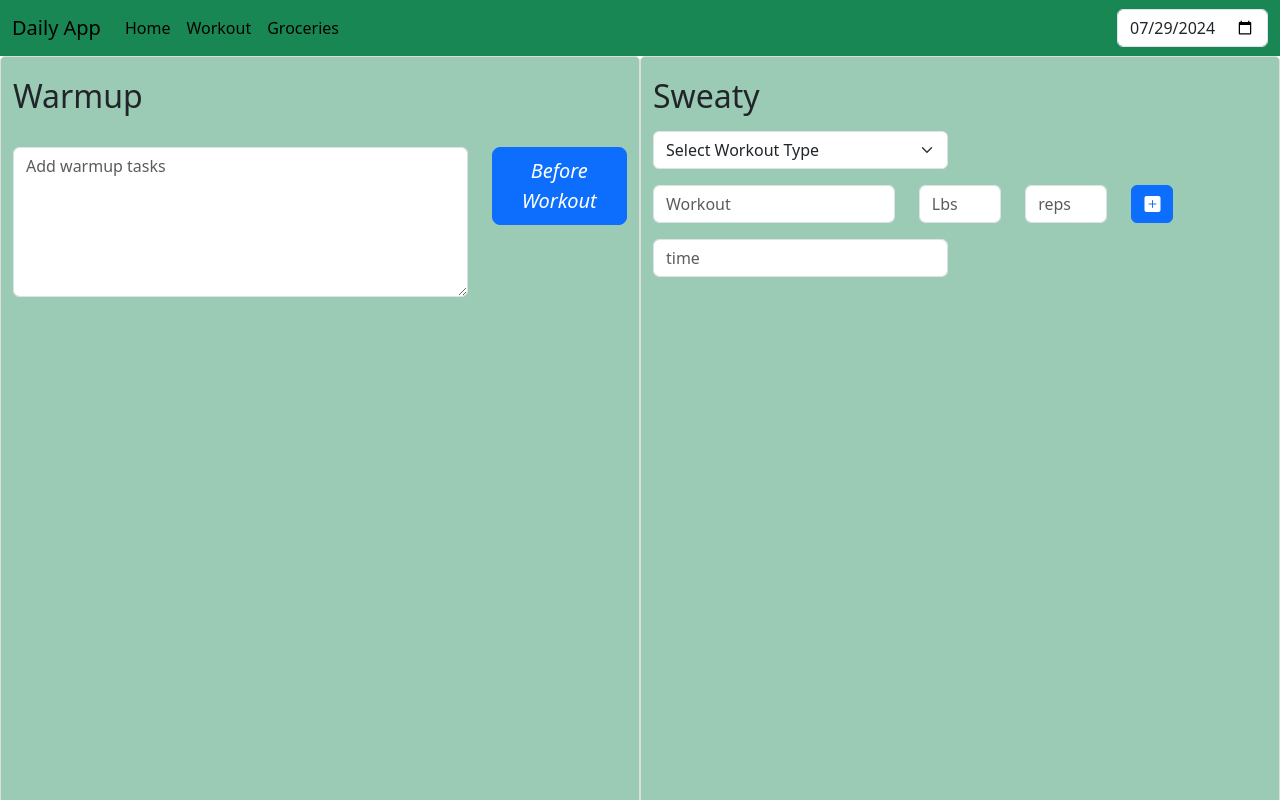
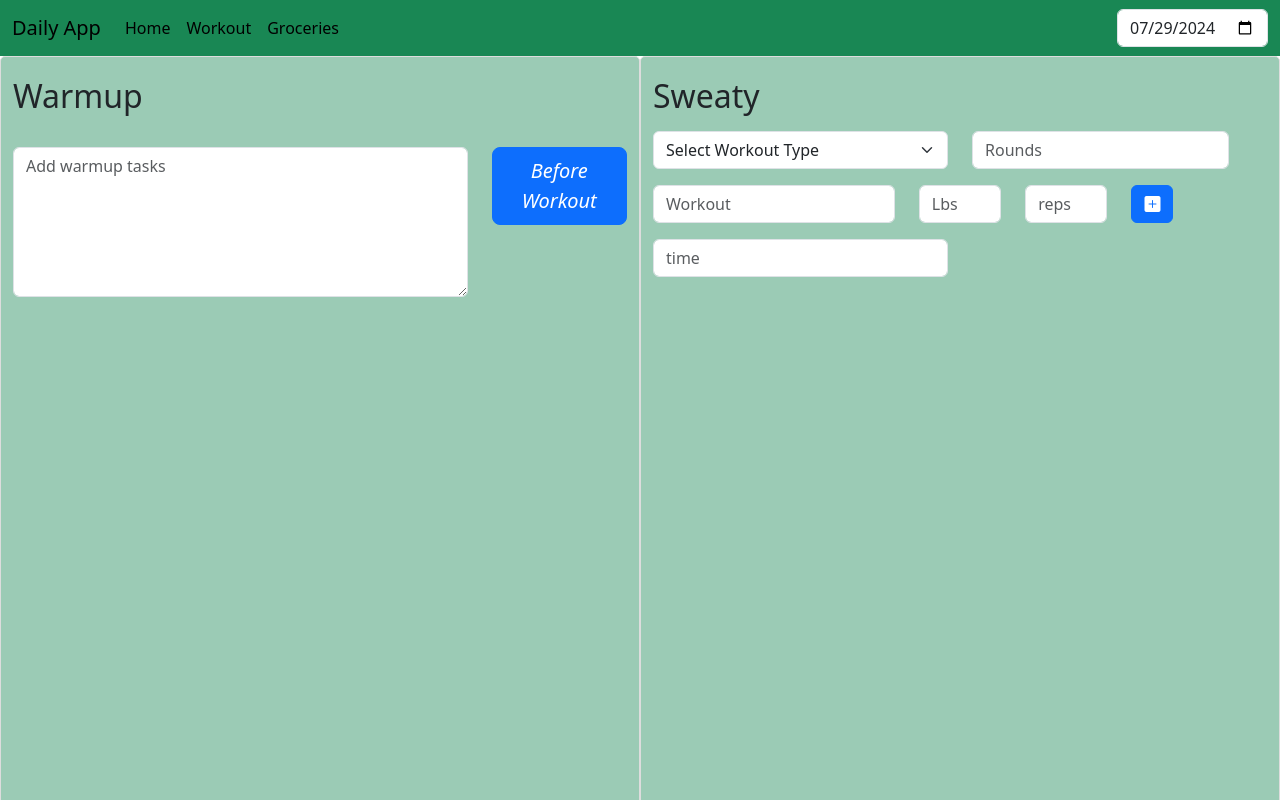
Before and after one commit to aneeshmunnam/daily-activity, a React (Create React App) app: page / in a window 1280 px wide. Both pictures are taken after a click on the link "Workout". Shown: the top 800 px of the page. Built offline with nearby package versions, Linux system fonts and the light colour scheme.

Commit message:
add number of rounds

```diff
--- a/src/components/Sweat.js
+++ b/src/components/Sweat.js
@@ -8,6 +8,7 @@ export default function Sweat({selectedDate}) {
     const weight = useRef(0);
     const reps = useRef(0);
     const workoutType = useRef('');
+    const rounds = useRef('');
     const time = useRef('');
 
     const [sweats, setSweats] = useState([]);
@@ -108,6 +109,14 @@ export default function Sweat({selectedDate}) {
                             <option value="E3MO3M">E3MO3M</option>
                         </select>
                     </div>
+                    <div className="col-auto">
+                        <input type="text"
+                        placeholder="Rounds"
+                        ref={rounds}
+                        className="form-control"
+                        key="rounds"
+                        />
+                    </div>
                 </div>
                 <div className="row mt-3">
                     <div className="col-5">
```
